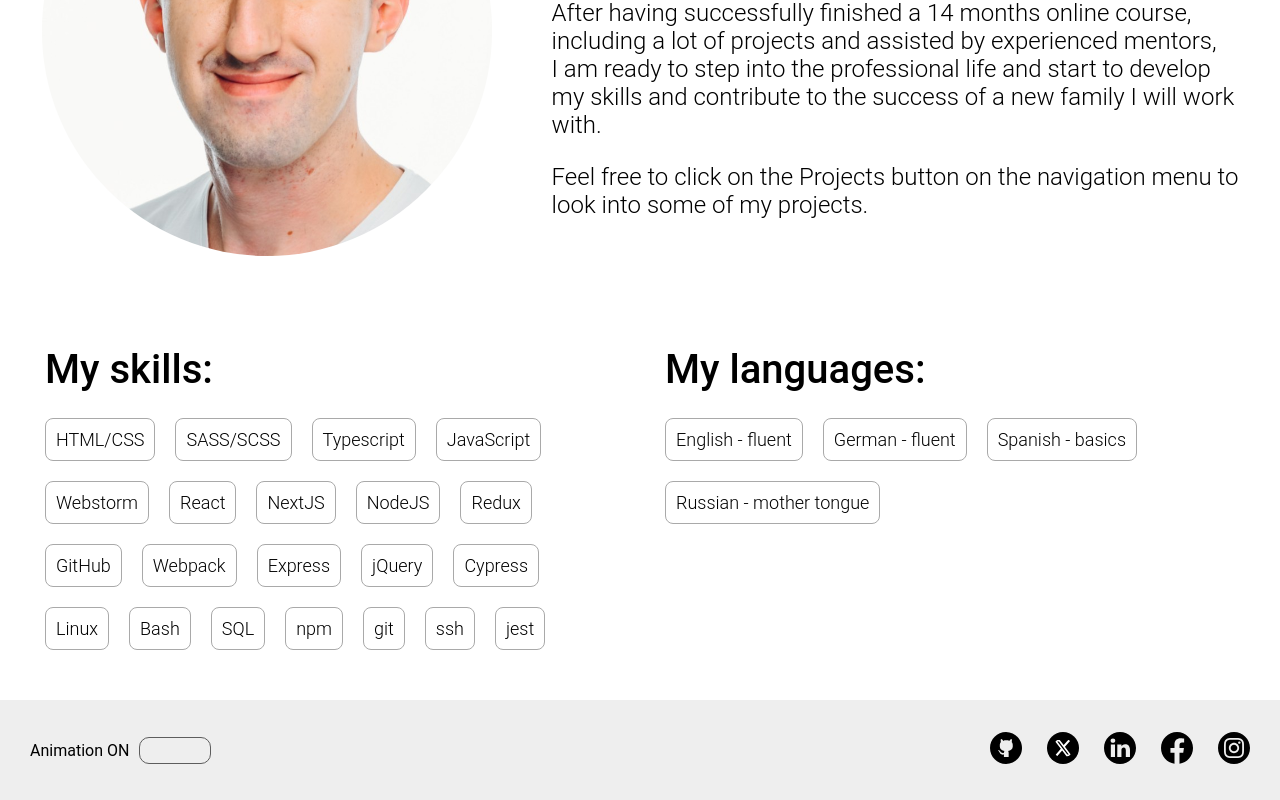
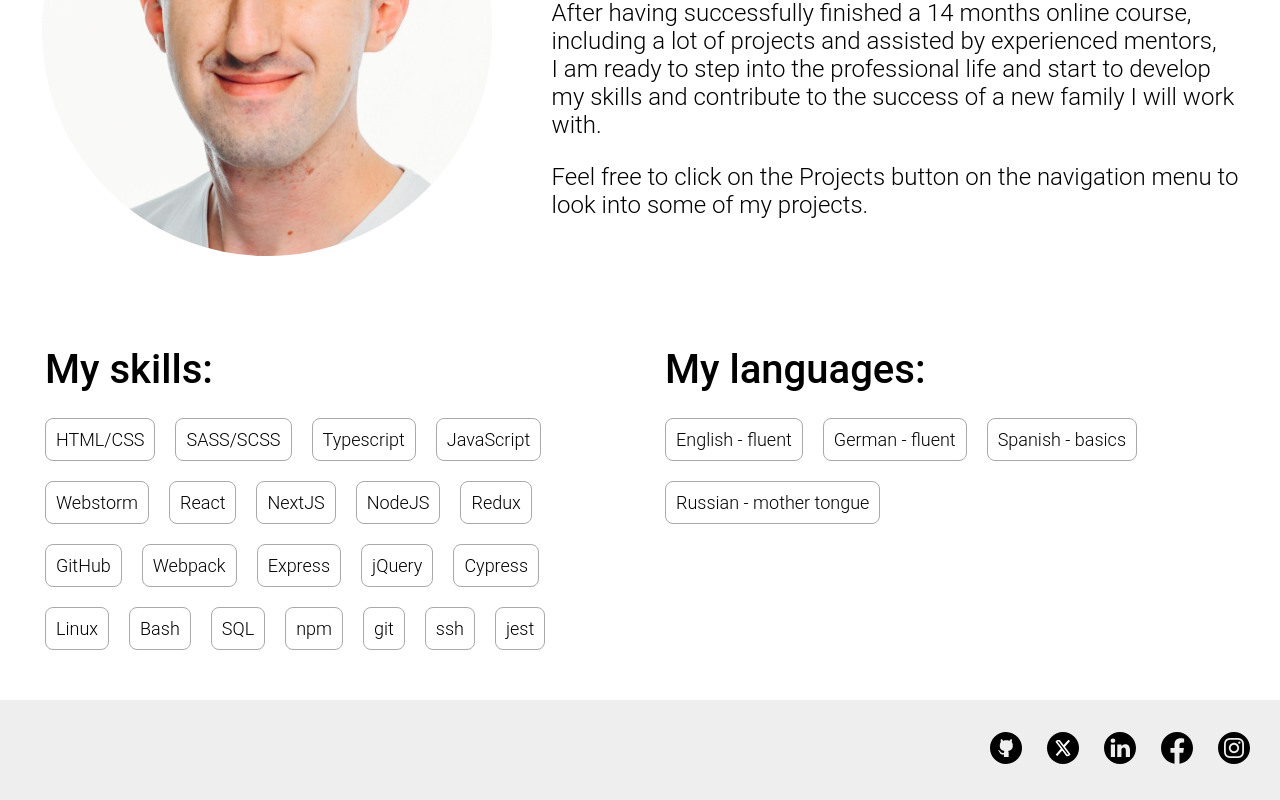
Before and after one commit to pizarrosch/portfolio, a Next.js app: page /about in a window 1280 px wide. Shown: the part 344-1144 px from the top of the page. Built offline with nearby package versions, Linux system fonts and the light colour scheme.

Commit message:
Move the switcher to the index.tsx file

```diff
--- a/src/components/Footer/Footer.module.scss
+++ b/src/components/Footer/Footer.module.scss
@@ -1,26 +1,5 @@
 .root {
-  display: flex;
-  justify-content: space-between;
   background-color: #eeeeee;
-  align-items: center;
-
-  .switcherContainer {
-    display: flex;
-    align-items: center;
-    width: 250px;
-    gap: 10px;
-    padding-left: 30px;
-    box-sizing: border-box;
-
-    .switchCircleWrapper {
-      width: 70px;
-      height: 25px;
-      border: 1px #5d5d5d solid;
-      border-radius: 10px;
-    }
-  }
-
-  .iconsContainer {
   align-items: center;
   box-sizing: border-box;
   display: flex;
@@ -47,4 +26,3 @@
     padding: 6px;
   }
 }
-}
--- a/src/components/Footer/Footer.tsx
+++ b/src/components/Footer/Footer.tsx
@@ -10,13 +10,6 @@ import Link from "next/link";
 export default function Footer() {
   return (
     <div className={s.root}>
-      <div className={s.switcherContainer}>
-        <span>Animation ON</span>
-        <div className={s.switchCircleWrapper}>
-          <div></div>
-        </div>
-      </div>
-      <div className={s.iconsContainer}>
       <Link href='https://github.com/pizarrosch' title='github' target='_blank'>
         <Image className={s.image} src={gitHub} alt=''/>
       </Link>
@@ -33,6 +26,5 @@ export default function Footer() {
         <Image className={s.image} src={instagram} alt=''/>
       </Link>
     </div>
-    </div>
   )
 }
--- a/src/components/Main/Main.tsx
+++ b/src/components/Main/Main.tsx
@@ -7,6 +7,7 @@ export default function Main() {
 
   const activationStatus = useAppSelector((state: RootState) => state.activationsStatus);
   const dispatch = useAppDispatch();
+
     // @ts-ignore
     return (
         <div className={s.root}>
```
Also changed, not shown: src/pages/index.tsx (+12 -7 lines), src/pages/styles/index.module.scss (added, +17 -0 lines). Lines whose indentation alone changed are shown as unchanged.
